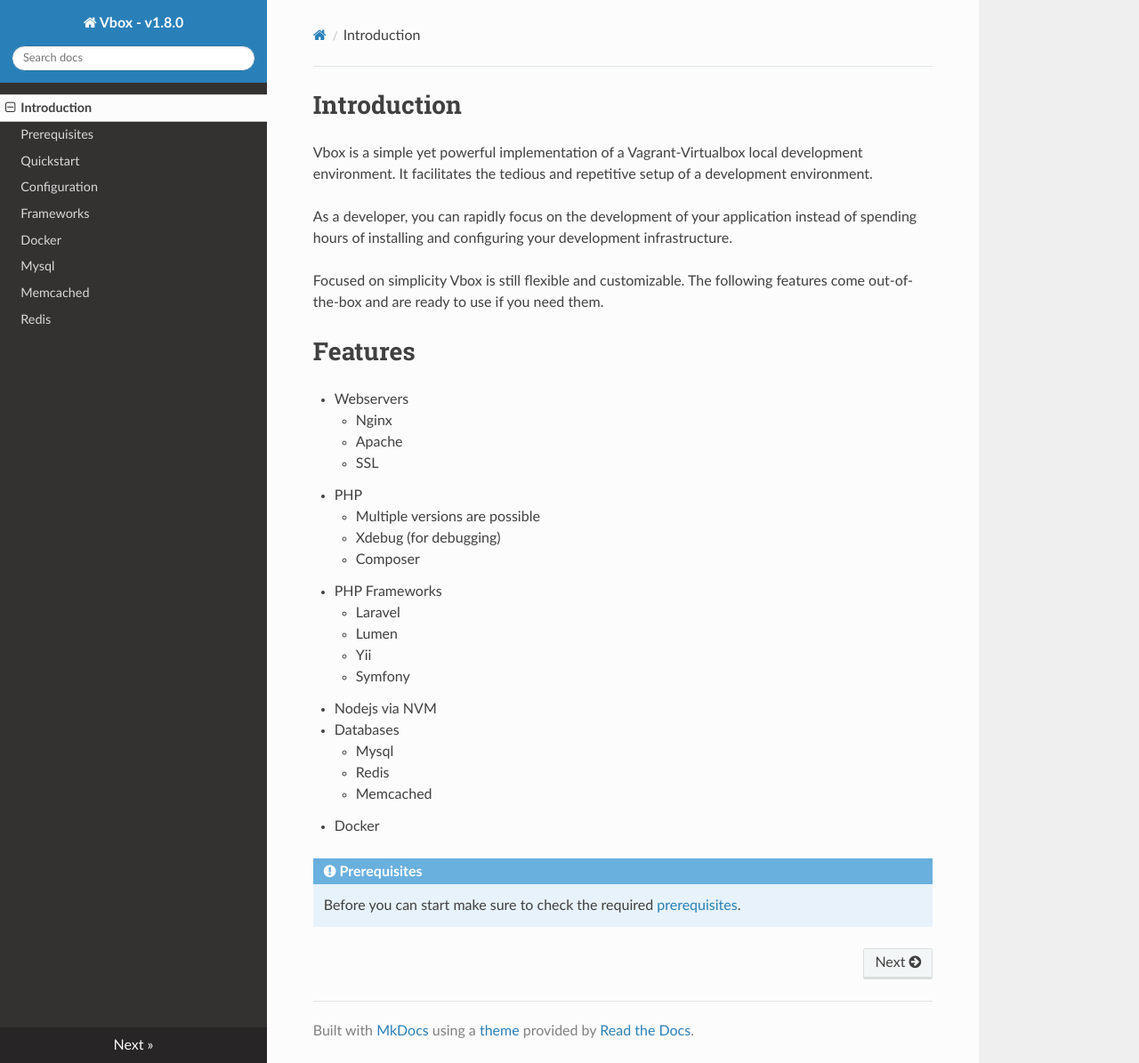
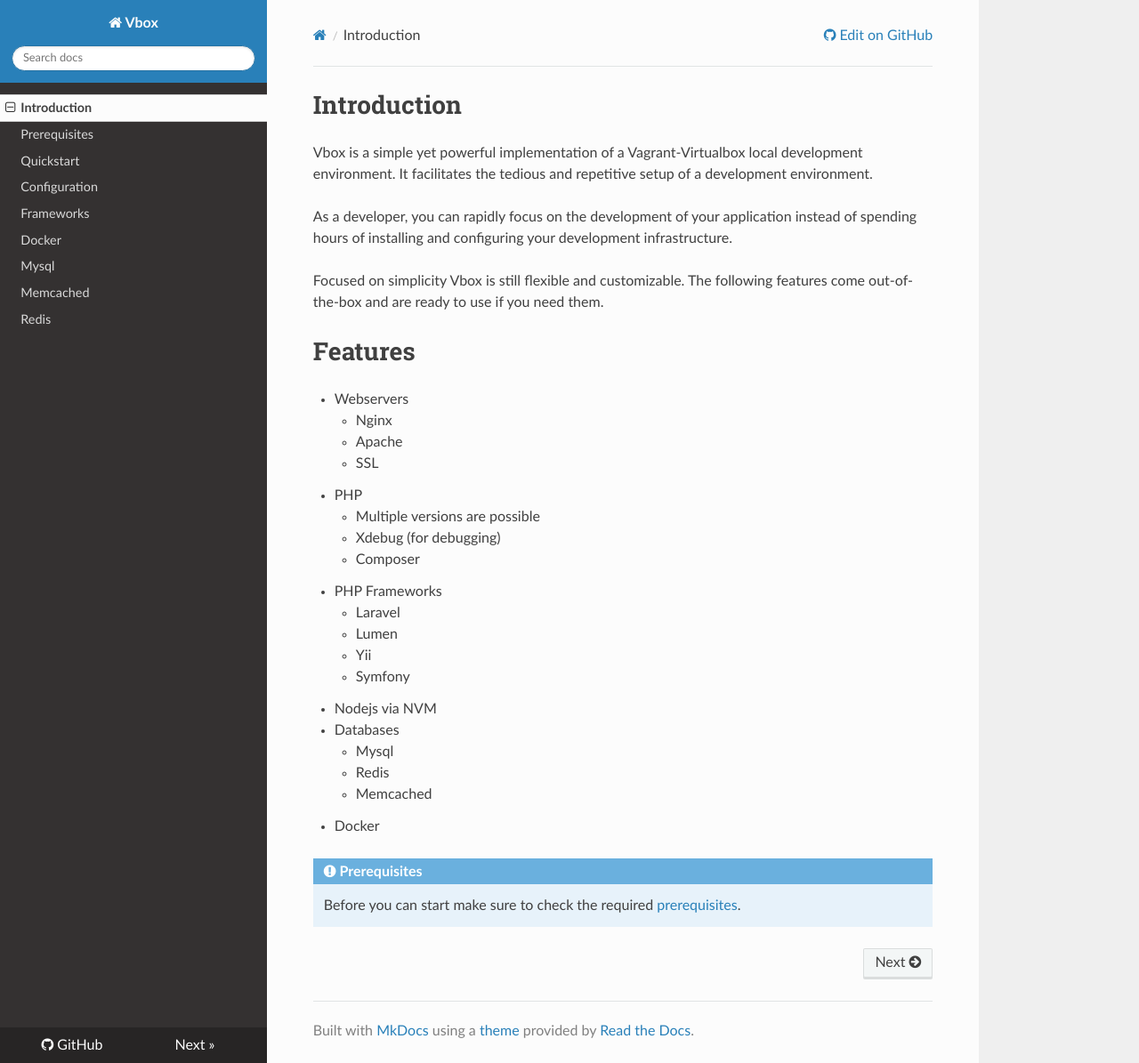
Before and after one commit to sebbaum/vbox-docu, an MkDocs documentation site: the page built from docs/index.md, in a window 1280 px wide and 1195 px high. Shown: the whole window at 89% size. Built offline with MkDocs 1.6.1, drawn with Linux system fonts in a browser that asks for light colours; nearby versions of some CDN libraries.

Commit message:
Added Github link

```diff
--- a/mkdocs.yml
+++ b/mkdocs.yml
@@ -1,8 +1,10 @@
-site_name: Vbox - v1.8.0
+site_name: Vbox
 
 theme: readthedocs
 
 site_author: Sebastian Baum
+
+repo_url: https://github.com/sebbaum/vbox-docu
 
 nav:
   - Introduction: index.md
```
